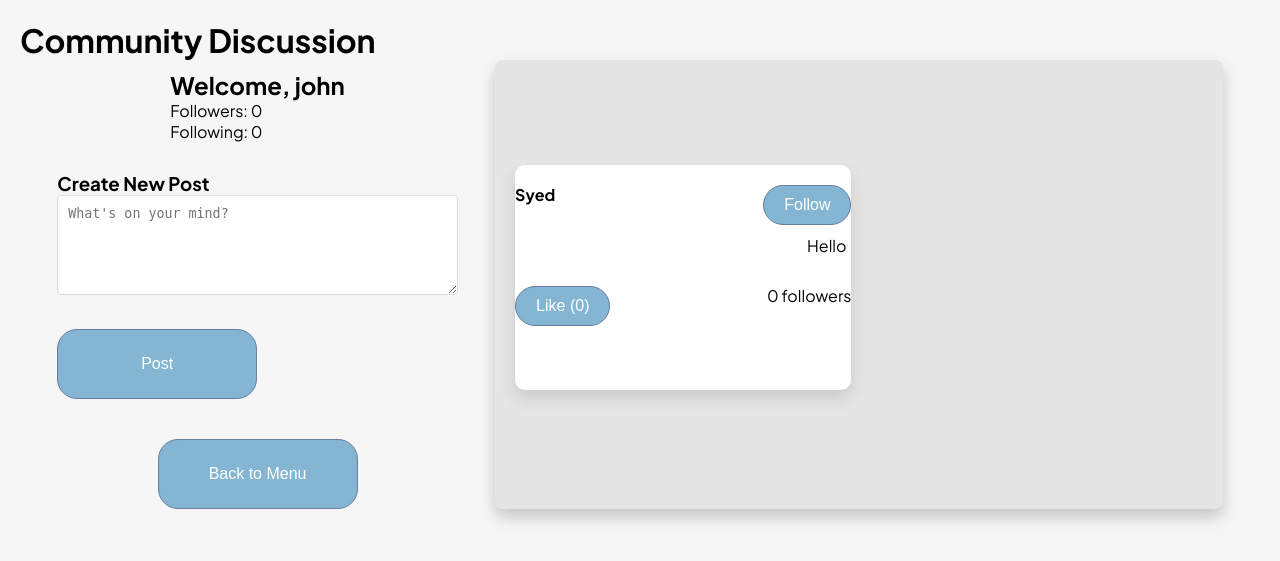
After one commit to christianjmartin/SoleTogether, a Flask app: page /discussion in a window 1280 px wide. The commit adds this page. Shown: the top 561 px of the page. Run offline with Flask 3, Linux system fonts and the light colour scheme; a user stored in the database is signed in; data comes from the database, SQL or seed files in the repository; both versions use the stored data as it was after the commit; data that the repository does not hold is empty; some libraries are stand-ins or nearby versions.

Commit message:
discussion

```diff
--- a/logic.py
+++ b/logic.py
@@ -21,3 +21,118 @@ def login(dbCursor, username, password):
         return True
     else:
         return False
+
+def create_discussion_entry(conn, dbCursor, username, body):
+    """Create a new discussion entry"""
+    query = "INSERT INTO DiscussionEntry (Body, Username) VALUES (?, ?)"
+    try:
+        dbCursor.execute(query, (body, username))
+        conn.commit()
+        return True
+    except Exception as e:
+        print(f"Error creating discussion entry: {e}")
+        return False
+
+def get_discussion_entries(dbCursor, limit=50):
+    """Get all discussion entries, ordered by most recent first"""
+    query = """
+        SELECT de.DiscussionEntryID, de.Body, de.Username, de.Likes,
+               COUNT(DISTINCT f.FollowerUsername) as FollowerCount
+        FROM DiscussionEntry de
+        LEFT JOIN Follows f ON de.Username = f.FollowingUsername
+        GROUP BY de.DiscussionEntryID
+        ORDER BY de.DiscussionEntryID DESC
+        LIMIT ?
+    """
+    try:
+        dbCursor.execute(query, (limit,))
+        return dbCursor.fetchall()
+    except Exception as e:
+        print(f"Error fetching discussion entries: {e}")
+        return []
+
+def toggle_like(conn, dbCursor, client_id, entry_id):
+    """Toggle like status for a discussion entry"""
+    try:
+        # Check if like exists
+        check_query = "SELECT LikesID FROM Likes WHERE ClientID = ? AND DiscussionEntryID = ?"
+        dbCursor.execute(check_query, (client_id, entry_id))
+        existing_like = dbCursor.fetchone()
+
+        if existing_like:
+            # Unlike: Remove like and decrease count
+            delete_query = "DELETE FROM Likes WHERE ClientID = ? AND DiscussionEntryID = ?"
+            update_query = "UPDATE DiscussionEntry SET Likes = Likes - 1 WHERE DiscussionEntryID = ?"
+            dbCursor.execute(delete_query, (client_id, entry_id))
+            dbCursor.execute(update_query, (entry_id,))
+        else:
+            # Like: Add like and increase count
+            insert_query = "INSERT INTO Likes (ClientID, DiscussionEntryID) VALUES (?, ?)"
+            update_query = "UPDATE DiscussionEntry SET Likes = Likes + 1 WHERE DiscussionEntryID = ?"
+            dbCursor.execute(insert_query, (client_id, entry_id))
+            dbCursor.execute(update_query, (entry_id,))
+
+        conn.commit()
+        return True
+    except Exception as e:
+        print(f"Error toggling like: {e}")
+        return False
+
+def toggle_follow(conn, dbCursor, follower_username, following_username):
+    """Toggle follow status for a user"""
+    try:
+        # Check if already following
+        check_query = """
+            SELECT * FROM Follows
+            WHERE FollowerUsername = ? AND FollowingUsername = ?
+        """
+        dbCursor.execute(check_query, (follower_username, following_username))
+        existing_follow = dbCursor.fetchone()
+
+        if existing_follow:
+            # Unfollow
+            delete_query = """
+                DELETE FROM Follows
+                WHERE FollowerUsername = ? AND FollowingUsername = ?
+            """
+            dbCursor.execute(delete_query, (follower_username, following_username))
+        else:
+            # Follow
+            insert_query = """
+                INSERT INTO Follows (FollowerUsername, FollowingUsername)
+                VALUES (?, ?)
+            """
+            dbCursor.execute(insert_query, (follower_username, following_username))
+
+        conn.commit()
+        return True
+    except Exception as e:
+        print(f"Error toggling follow: {e}")
+        return False
+
+def get_user_stats(dbCursor, username):
+    """Get a user's follower and following counts"""
+    try:
+        # Get follower count
+        follower_query = """
+            SELECT COUNT(*) FROM Follows
+            WHERE FollowingUsername = ?
+        """
+        dbCursor.execute(follower_query, (username,))
+        follower_count = dbCursor.fetchone()[0]
+
+        # Get following count
+        following_query = """
+            SELECT COUNT(*) FROM Follows
+            WHERE FollowerUsername = ?
+        """
+        dbCursor.execute(following_query, (username,))
+        following_count = dbCursor.fetchone()[0]
+
+        return {
+            'followers': follower_count,
+            'following': following_count
+        }
+    except Exception as e:
+        print(f"Error getting user stats: {e}")
+        return {'followers': 0, 'following': 0}
--- a/main.py
+++ b/main.py
@@ -27,12 +27,6 @@ def close_db(exception):
     db = g.pop('db', None)
     if db is not None:
         db.close()
-
-
-
-
-
-
 
 
 @app.route('/')
@@ -117,7 +111,76 @@ def search_sneakers():
         return jsonify({"error": "An error occurred"}), 500
 
 
+@app.route('/discussion', methods=['GET'])
+def view_discussion():
+    if 'username' not in session:
+        return redirect(url_for('login'))
 
+    conn = get_db()
+    dbCursor = conn.cursor()
+    entries = logic.get_discussion_entries(dbCursor)
+    user_stats = logic.get_user_stats(dbCursor, session['username'])
+
+    return render_template(
+        'discussion.html',
+        entries=entries,
+        current_user=session['username'],
+        user_stats=user_stats
+    )
+
+@app.route('/discussion/create', methods=['POST'])
+def create_entry():
+    if 'username' not in session:
+        return jsonify({'error': 'Not logged in'}), 401
+
+    body = request.form.get('body')
+    if not body:
+        return jsonify({'error': 'Empty post'}), 400
+
+    conn = get_db()
+    dbCursor = conn.cursor()
+
+    if logic.create_discussion_entry(conn, dbCursor, session['username'], body):
+        return jsonify({'success': True})
+    else:
+        return jsonify({'error': 'Failed to create entry'}), 500
+
+@app.route('/discussion/like/<int:entry_id>', methods=['POST'])
+def like_entry(entry_id):
+    if 'username' not in session:
+        return jsonify({'error': 'Not logged in'}), 401
+
+    conn = get_db()
+    dbCursor = conn.cursor()
+
+    # Get client ID for the current user
+    dbCursor.execute("SELECT ClientID FROM Client WHERE Username = ?",
+                    (session['username'],))
+    result = dbCursor.fetchone()
+    if not result:
+        return jsonify({'error': 'User not found'}), 404
+
+    client_id = result[0]
+    if logic.toggle_like(conn, dbCursor, client_id, entry_id):
+        return jsonify({'success': True})
+    else:
+        return jsonify({'error': 'Failed to toggle like'}), 500
+
+@app.route('/user/follow/<username>', methods=['POST'])
+def follow_user(username):
+    if 'username' not in session:
+        return jsonify({'error': 'Not logged in'}), 401
+
+    if username == session['username']:
+        return jsonify({'error': 'Cannot follow yourself'}), 400
+
+    conn = get_db()
+    dbCursor = conn.cursor()
+
+    if logic.toggle_follow(conn, dbCursor, session['username'], username):
+        return jsonify({'success': True})
+    else:
+        return jsonify({'error': 'Failed to toggle follow'}), 500
 
 
 with app.app_context():
--- /dev/null
+++ b/templates/discussion.html
@@ -0,0 +1,132 @@
+<!DOCTYPE html>
+<html>
+<head>
+    <meta charset="UTF-8">
+    <meta name="viewport" content="width=device-width, initial-scale=1.0">
+    <link rel="stylesheet" href="static/app.css"/>
+    <title>SoleTogether - Discussions</title>
+    <script src="https://cdnjs.cloudflare.com/ajax/libs/axios/1.6.2/axios.min.js"></script>
+</head>
+<body>
+    <h1>Community Discussion</h1>
+    <div class="menu-container">
+        <div class="left-column">
+            <!-- User Stats -->
+            <div class="user-stats">
+                <h2>Welcome, {{ current_user }}</h2>
+                <p>Followers: {{ user_stats.followers }}</p>
+                <p>Following: {{ user_stats.following }}</p>
+            </div>
+
+            <!-- Create Post Form -->
+            <div class="create-post">
+                <h3>Create New Post</h3>
+                <form id="postForm" onsubmit="createPost(event)">
+                    <textarea name="body" required placeholder="What's on your mind?"></textarea>
+                    <button type="submit" class="btn">Post</button>
+                </form>
+            </div>
+
+            <!-- Return to Menu -->
+            <form action="/menu" method="GET">
+                <button class="btn">Back to Menu</button>
+            </form>
+        </div>
+
+        <div class="column releases-box">
+            <!-- Discussion Entries -->
+            <div class="entries">
+                {% for entry in entries %}
+                <div class="releases-box-section entry" data-id="{{ entry[0] }}">
+                    <div class="entry-header">
+                        <strong>{{ entry[2] }}</strong>
+                        {% if entry[2] != current_user %}
+                        <button class="btn" onclick="followUser('{{ entry[2] }}')">Follow</button>
+                        {% endif %}
+                    </div>
+                    <p>{{ entry[1] }}</p>
+                    <div class="entry-footer">
+                        <button class="btn" onclick="toggleLike('{{entry[0]}}')">
+                            Like ({{ entry[3] }})
+                        </button>
+                        <span>{{ entry[4] }} followers</span>
+                    </div>
+                </div>
+                {% endfor %}
+            </div>
+        </div>
+    </div>
+
+    <script>
+        async function createPost(event) {
+            event.preventDefault();
+            const form = event.target;
+            const formData = new FormData();
+            formData.append('body', form.body.value);
+
+            try {
+                await axios.post('/discussion/create', formData);
+                window.location.reload();
+            } catch (error) {
+                alert('Failed to create post');
+            }
+        }
+
+        async function toggleLike(entryId) {
+            try {
+                await axios.post(`/discussion/like/${entryId}`);
+                window.location.reload();
+            } catch (error) {
+                alert('Failed to toggle like');
+            }
+        }
+
+        async function followUser(username) {
+            try {
+                await axios.post(`/user/follow/${username}`);
+                window.location.reload();
+            } catch (error) {
+                alert('Failed to toggle follow');
+            }
+        }
+    </script>
+
+    <style>
+        .user-stats {
+            margin-bottom: 20px;
+            padding: 10px;
+        }
+
+        .create-post {
+            margin-bottom: 20px;
+        }
+
+        .create-post textarea {
+            width: 100%;
+            min-height: 100px;
+            margin-bottom: 10px;
+            padding: 10px;
+            border: 1px solid #ddd;
+            border-radius: 4px;
+        }
+
+        .entry {
+            margin-bottom: 15px;
+        }
+
+        .entry-header {
+            display: flex;
+            justify-content: space-between;
+            align-items: center;
+            margin-bottom: 10px;
+        }
+
+        .entry-footer {
+            margin-top: 10px;
+            display: flex;
+            justify-content: space-between;
+            align-items: center;
+        }
+    </style>
+</body>
+</html>
--- a/templates/menu.html
+++ b/templates/menu.html
@@ -10,8 +10,8 @@
     <h1>Main Menu</h1>
     <div class = "menu-container">
         <div class = "left-column">
-            <form action="/collection" method="POST">
-                <button class = "btn">Discussions</button>
+            <form action="/discussion" method="GET">
+                <button class="btn">Discussions</button>
             </form>
             <br>
             <form action="/wishlist" method="POST">
```
Also changed, not shown: database.db.
